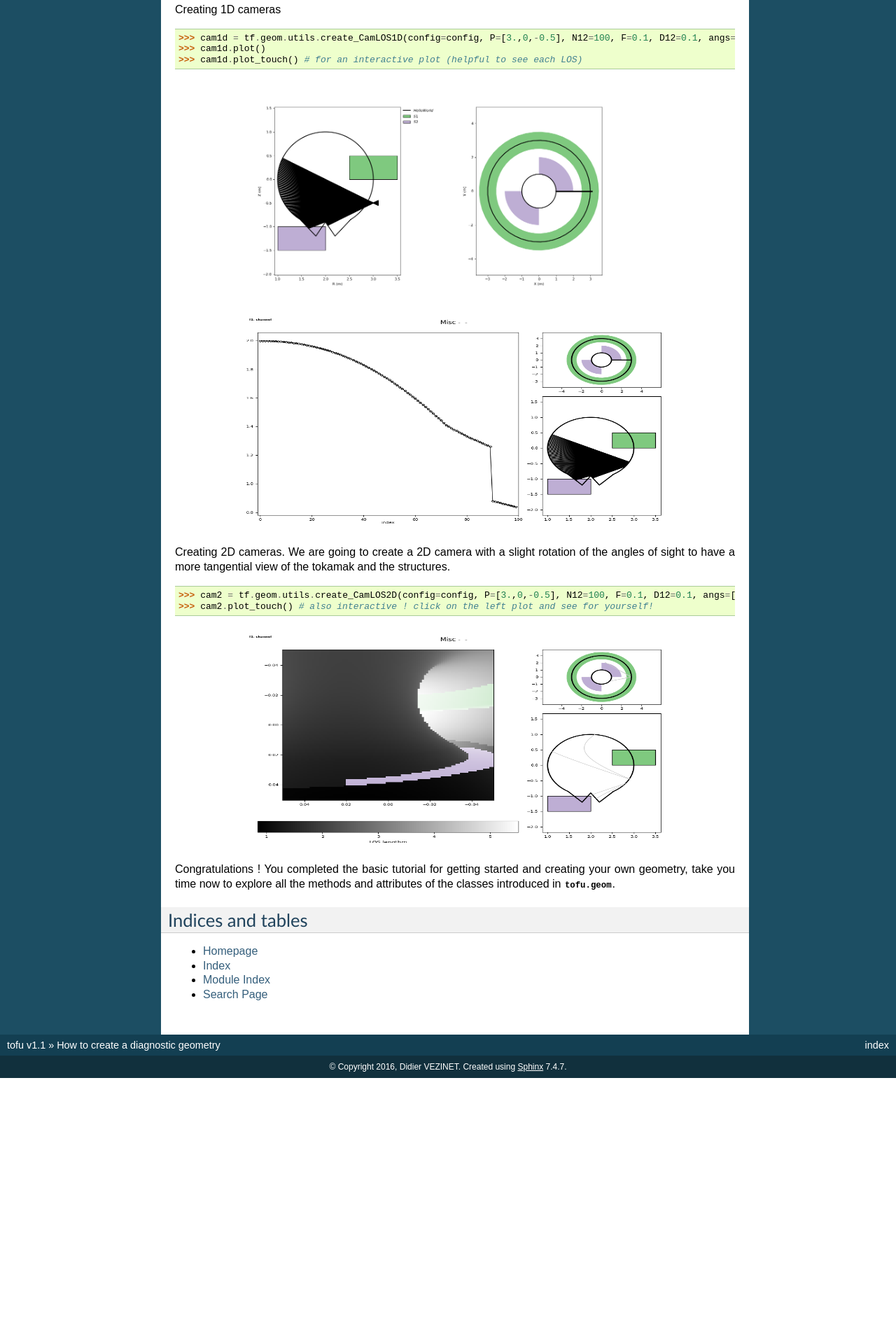
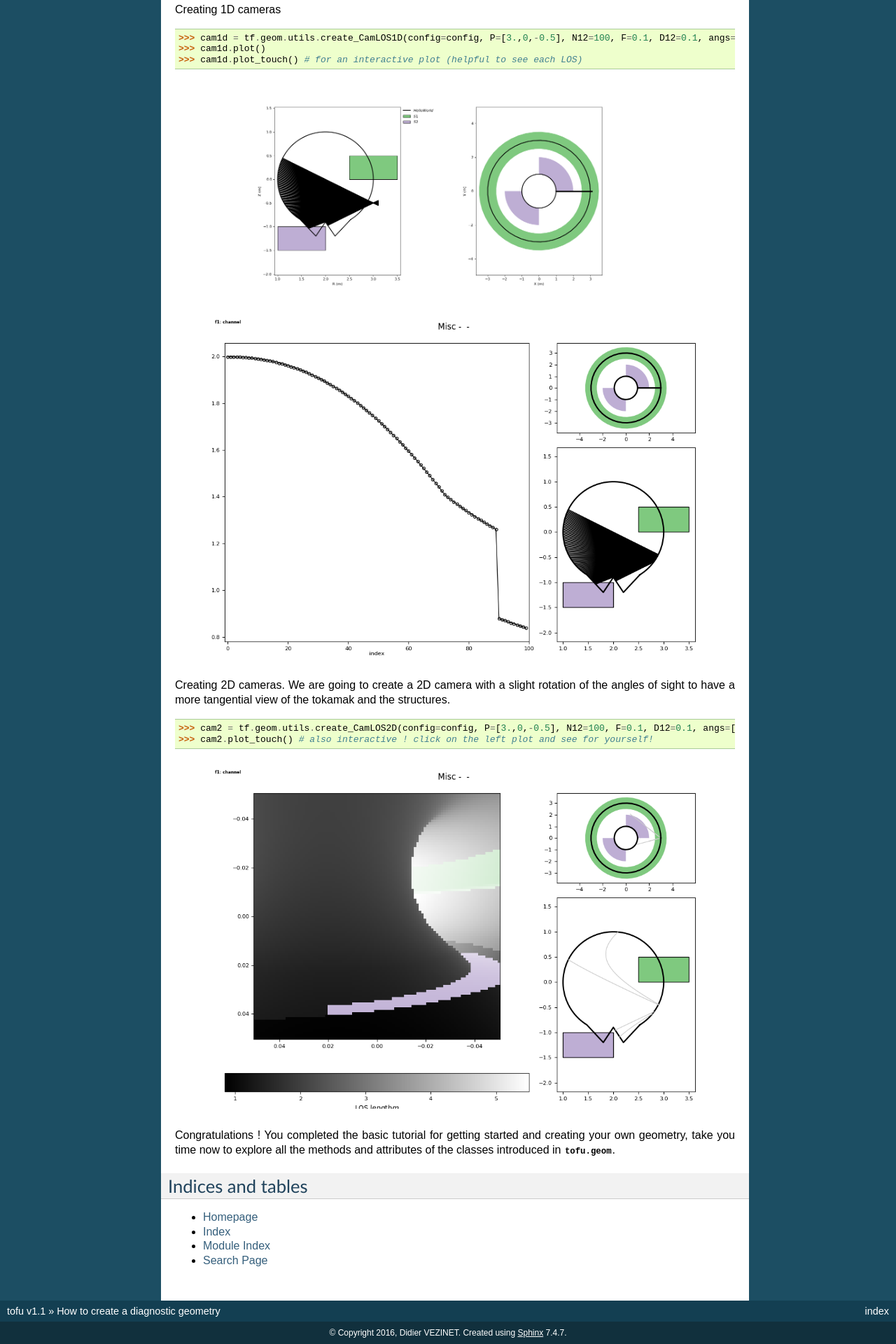
Before and after one commit to ToFuProject/tofu, a Sphinx documentation site: the page built from doc/source/Tutorial_Geom_HowToCreateGeometry.rst, in a window 1280 px wide. Shown: the part 4466-6386 px from the top of the page at 70% size. Built offline with Sphinx 7.4.7, drawn with Linux system fonts in a browser that asks for light colours; pages that are not in the unit, such as notebooks, are missing from menus; before the commit the page ends 6006 px from its top, so only the background shows below that.

Commit message:
[doc] corrected shape of images

```diff
--- a/doc/source/Tutorial_Geom_HowToCreateGeometry.rst
+++ b/doc/source/Tutorial_Geom_HowToCreateGeometry.rst
@@ -195,9 +195,7 @@ Creating 1D cameras
    :align: center
 
 .. figure:: figures_doc/cam1d_plot_touch.png
-   :height: 300px
-   :width: 600 px
-   :scale: 100 %
+   :scale: 70 %
    :alt: Interactive plot of a 1D Camera
    :align: center
 
@@ -207,9 +205,7 @@ Creating 2D cameras. We are going to create a 2D camera with a slight rotation o
 >>> cam2.plot_touch() # also interactive ! click on the left plot and see for yourself!
 
 .. figure:: figures_doc/cam2d_plot_touch.png
-   :height: 300px
-   :width: 600 px
-   :scale: 100 %
+   :scale:  70 %
    :alt: Interactive plot of a 2D Camera
    :align: center
 
```
Also changed, not shown: 4 other files.
